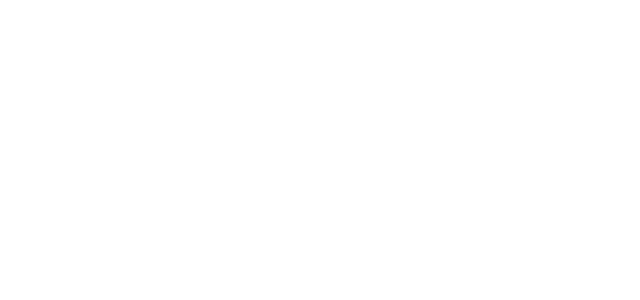
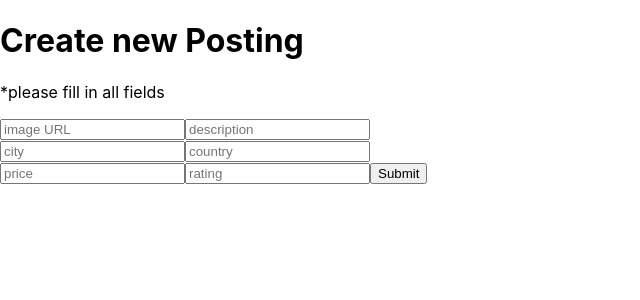
Before and after one commit to Dream-Location/Frontend, a React (Create React App) app: page /createpost in a window 1280 px wide. Shown: the top 300 px of the page, without its empty margins (0-640 px from the left). Built offline with nearby package versions, Linux system fonts and the light colour scheme; sample sign-in values are in the browser's storage.

Commit message:
complete  post new form

```diff
--- a/src/App.js
+++ b/src/App.js
@@ -1,13 +1,21 @@
 import React, { useState } from 'react';
-import logo from './logo.svg';
 import './App.css';
 import Signup from "./components/SignUp";
-import { Route } from "react-router-dom";
+import { Route, Redirect } from "react-router-dom";
 import LogIn from "./components/LogIn";
 import LocationList from "./components/LocationList";
+import CreateLocation from "./components/createLocation";
 
 
 function App() {
+
+  const PrivateRoute = (Component, props) => {
+    return localStorage.getItem("token") ? (
+      <Component {...props} />
+    ) : (
+      <Redirect to="/login" />
+    );
+  };
 
   const [locations, setLocations] = useState([])
   return (
@@ -16,12 +24,17 @@ function App() {
       <Route path = "/login" component = {LogIn}/>
       <Route
         path = "/home"
-        render = {(props) => {
+        render = {props => {
           return(
             <LocationList {...props} locations = {locations} setLocations= {setLocations}/>
           )
         }}
       />
+      <Route
+          exact
+          path="/createpost"
+          render={props => PrivateRoute(CreateLocation, props)}
+        />
     </div>
   );
 }
--- a/src/components/createLocation.jsx
+++ b/src/components/createLocation.jsx
@@ -3,7 +3,7 @@ import axiosWithAuth from "../axiosWithAuth/index";
 
 
 
-export default function CreateLocation(){
+export default function CreateLocation(props){
     const description = useRef();
     const imageURL = useRef();
     const city = useRef();
@@ -16,12 +16,12 @@ export default function CreateLocation(){
         event.preventDefault();
         axiosWithAuth()
         .post('https://dreamlocations.herokuapp.com/api/location', {
-            description = description.current.value,
-            imageURL = imageURL.current.value,
-            city = city.current.value,
-            country = country.current.value,
-            price = price.current.value,
-            rating = rating.current.value,
+            description: description.current.value,
+            imageURL: imageURL.current.value,
+            city: city.current.value,
+            country: country.current.value,
+            price: price.current.value,
+            rating: rating.current.value,
         })
         .then(response =>{
             props.newLocation(response.data.locations)
--- a/src/state/reducers.js
+++ b/src/state/reducers.js
@@ -1,4 +1,4 @@
-import {GET_LOCATION, ADD_TO_FAVOURITE} from './actionTypes'
+import {GET_LOCATION} from './actionTypes'
 
 
 const initialState = {
```
